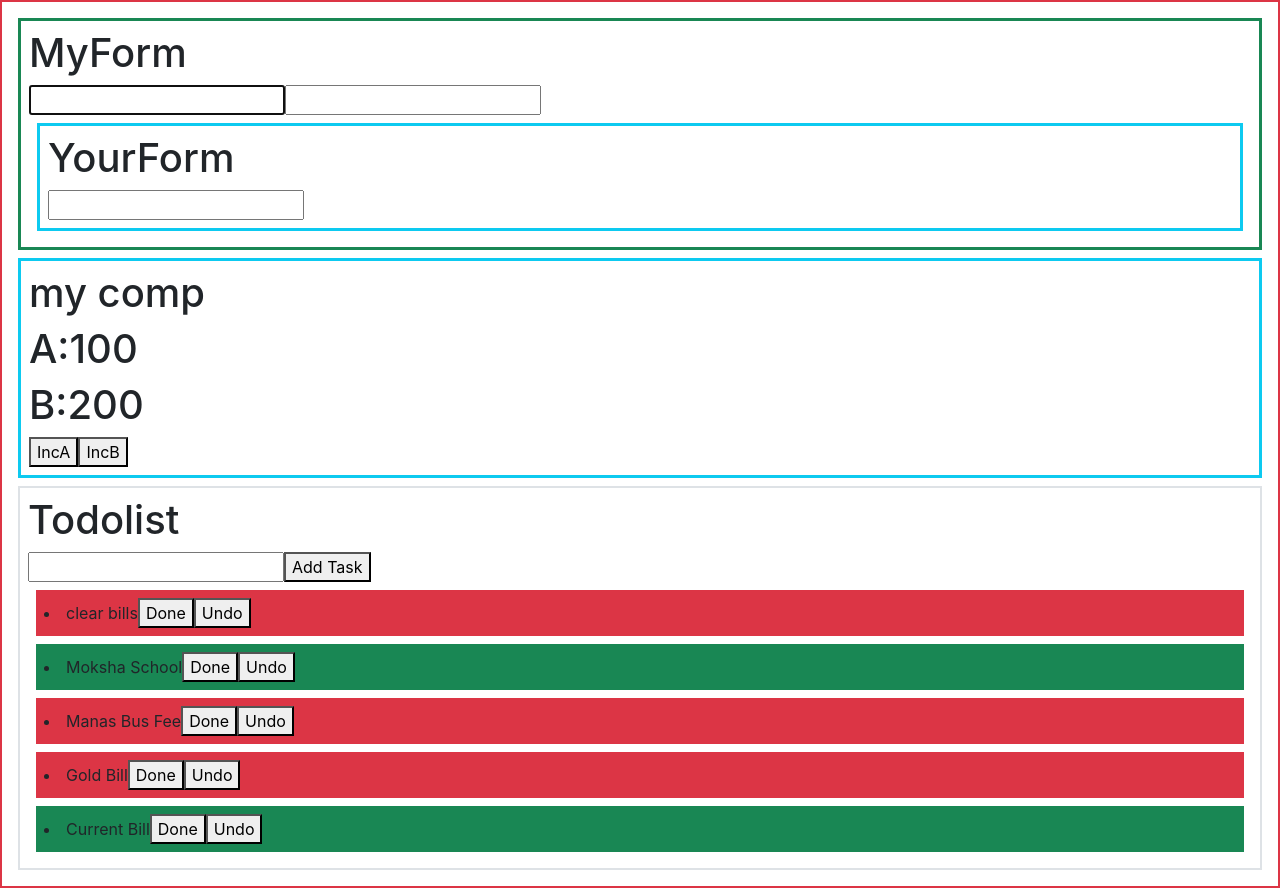
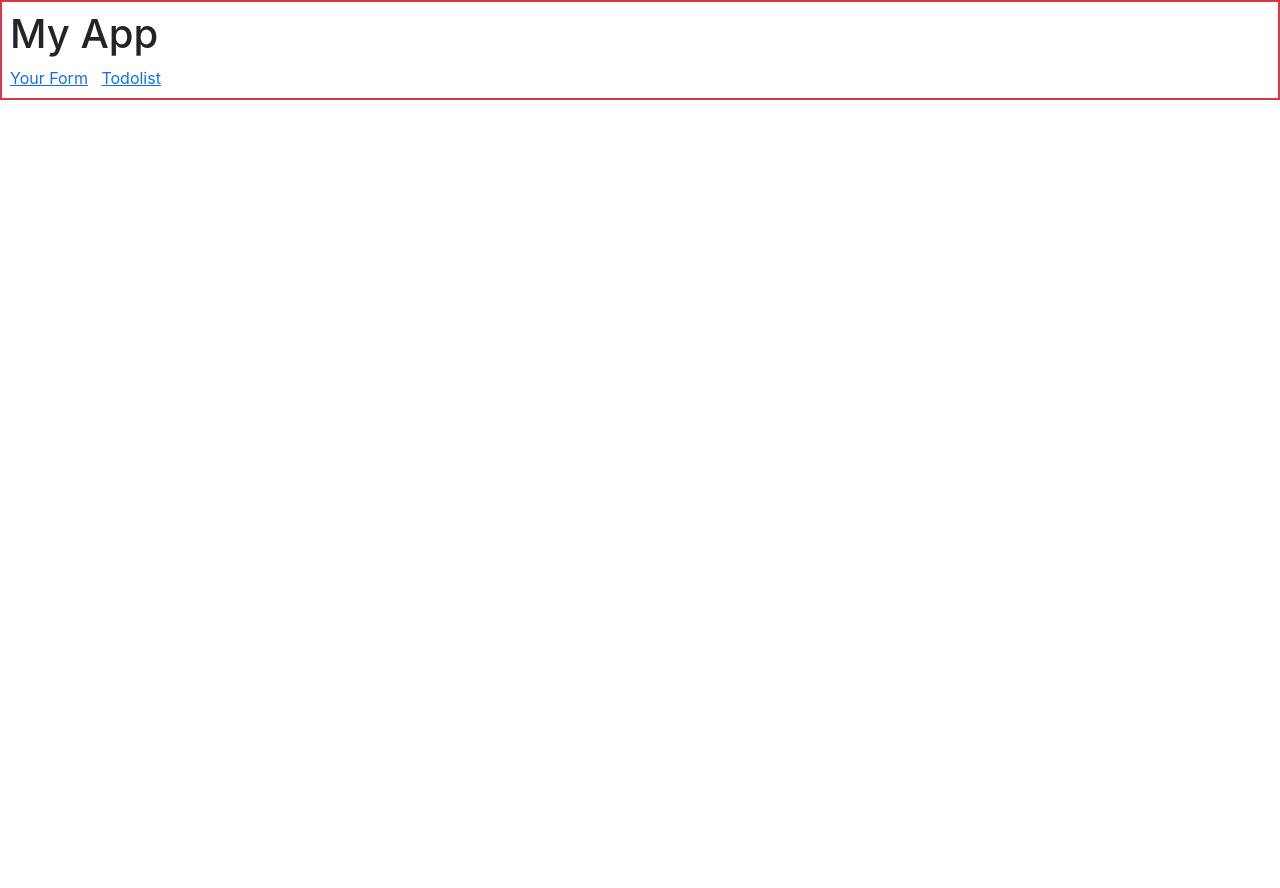
Before and after one commit to edupoly/mapp, a React (Create React App) app: page / in a window 1280 px wide. After the commit the page ends 800 px from the top, so only its background shows below. Built offline with nearby package versions, Linux system fonts and the light colour scheme.

Commit message:
routing setup

```diff
--- a/package.json
+++ b/package.json
@@ -8,6 +8,7 @@
     "@testing-library/user-event": "^13.5.0",
     "react": "^18.2.0",
     "react-dom": "^18.2.0",
+    "react-router-dom": "^6.8.0",
     "react-scripts": "5.0.1",
     "web-vitals": "^2.1.4"
   },
--- a/src/App.js
+++ b/src/App.js
@@ -1,15 +1,14 @@
 import React from 'react';
 import './App.css';
-import Todolist from './Todolist';
-import MyComp from './MyComp';
-import MyForm from './MyForm';
+import { Link,Outlet } from 'react-router-dom';
 
 function App() {
   return (
     <div className='border border-2 p-2 border-danger'>
-      <MyForm></MyForm>
-      <MyComp></MyComp>
-      <Todolist></Todolist>
+      <h1>My App</h1>
+      <Link to='/myform'>Your Form</Link>&nbsp;&nbsp;&nbsp;
+      <Link to="/todolist">Todolist</Link>
+      <Outlet></Outlet>
     </div>
   );
 }
--- a/src/index.js
+++ b/src/index.js
@@ -3,12 +3,35 @@ import ReactDOM from 'react-dom/client';
 import './index.css';
 import App from './App';
 import reportWebVitals from './reportWebVitals';
+import {
+    createBrowserRouter,
+    RouterProvider,
+  } from "react-router-dom";
+import MyComp from './MyComp';
+import MyForm from './MyForm';
+import Todolist from './Todolist';
 
+
+const router = createBrowserRouter([
+    {
+        path:'/',
+        element:<App></App>,
+        children:[
+            {
+                path:'/todolist',
+                element:<Todolist/>
+            }
+        ]
+    },
+    {
+        path:'/myform',
+        element:<MyForm></MyForm>
+    },
+
+])
 const root = ReactDOM.createRoot(document.getElementById('root'));
 root.render(
-
-    <App />
-
+    <RouterProvider router={router} />
 );
 
 // If you want to start measuring performance in your app, pass a function
```
Also changed, not shown: 1 other file (tests, documents, lock files or other folders).
